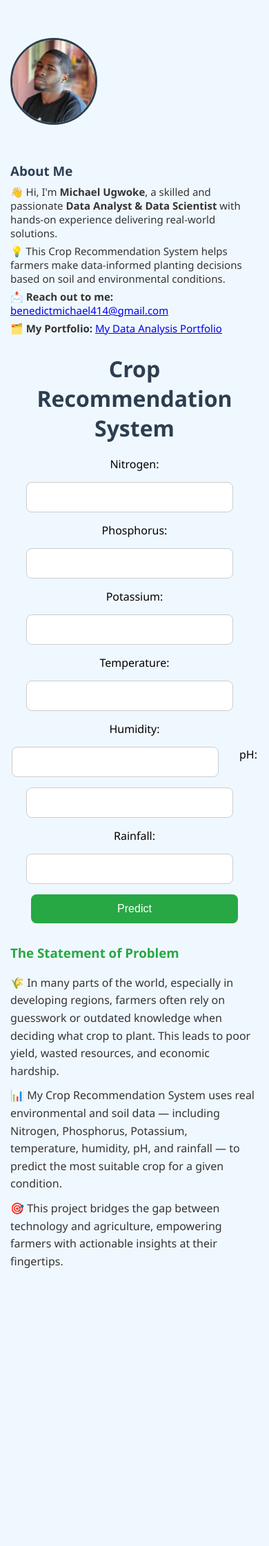
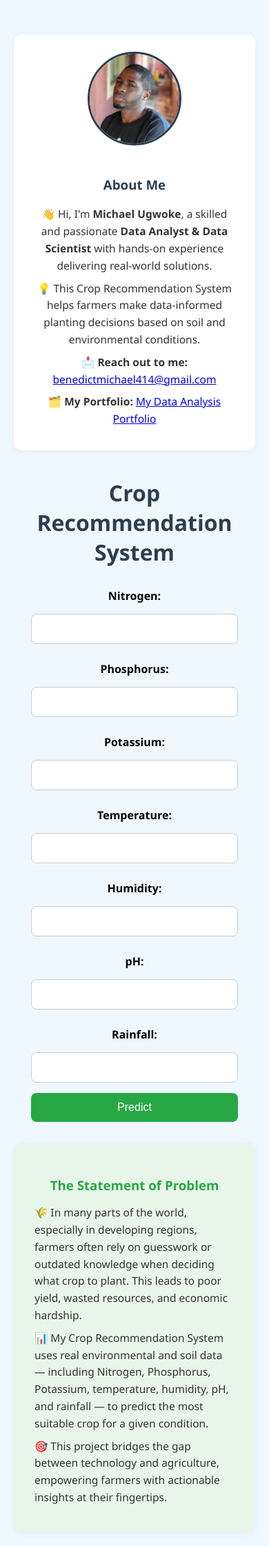
Before and after one commit to Echelon07/crop-recommendation-system, a Flask app: page / in a window 390 px wide. Shown: the whole page at 69% size. Before the commit the page ends 1839 px from the top, so only its background shows below. Run offline with Flask 3, Linux system fonts and the light colour scheme; parts of the project's set-up code (start-up, migrations or seed data) failed here and were passed over.

Commit message:
Improved layout and styling for About and Problem sections

```diff
--- a/app.py
+++ b/app.py
@@ -1,42 +1,33 @@
-import joblib
-import numpy as np
 from flask import Flask, render_template, request
+import pickle
 
 app = Flask(__name__)
 
-# Load model, scaler, and label encoder
-model = joblib.load('crop_model.pkl')
-scaler = joblib.load('scaler.pkl')
-label_encoder = joblib.load('label_encoder.pkl')
+# Load your model, encoder, and scaler
+model = pickle.load(open('model.pickel', 'rb'))
+scaler = pickle.load(open('standard_scaler.pickel', 'rb'))
+label_encoder = pickle.load(open('label_encoder.pickel', 'rb'))
 
 @app.route('/')
 def home():
-    return render_template('index.html')
+    return render_template('index.html')  # Make sure this file exists in templates/
 
 @app.route('/predict', methods=['POST'])
 def predict():
-    try:
-        features = [
-            float(request.form['nitrogen']),
-            float(request.form['phosphorus']),
-            float(request.form['potassium']),
-            float(request.form['temperature']),
-            float(request.form['humidity']),
-            float(request.form['ph']),
-            float(request.form['rainfall'])
-        ]
+    if request.method == 'POST':
+        N = float(request.form['N'])
+        P = float(request.form['P'])
+        K = float(request.form['K'])
+        temperature = float(request.form['temperature'])
+        humidity = float(request.form['humidity'])
+        ph = float(request.form['ph'])
+        rainfall = float(request.form['rainfall'])
 
-        # Scale the features
-        scaled_features = scaler.transform([features])
+        scaled_input = scaler.transform([[N, P, K, temperature, humidity, ph, rainfall]])
+        prediction = model.predict(scaled_input)
+        crop = label_encoder.inverse_transform(prediction)[0]
 
-        # Predict
-        prediction_encoded = model.predict(scaled_features)
-        prediction = label_encoder.inverse_transform(prediction_encoded)[0]
+        return render_template('index.html', prediction_text=f"Recommended Crop: {crop}")
 
-        # Pass prediction to template
-        return render_template('index.html', prediction_text=f"🌱 Recommended Crop: {prediction}")
-
-    except Exception as e:
-        return render_template('index.html', prediction_text="❌ Error in prediction: " + str(e))
-if __name__ == '__main__':
+if __name__ == "__main__":
     app.run(debug=True)
--- a/requirements.txt
+++ b/requirements.txt
@@ -11,4 +11,4 @@ scikit-learn==1.7.1
 scipy==1.16.1
 threadpoolctl==3.6.0
 Werkzeug==3.1.3
-gunicorn
+gunicorn==21.2.0
--- a/static/style.css
+++ b/static/style.css
@@ -6,15 +6,14 @@ body {
 }
 
 .container {
-    max-width: 900px;
+    max-width: 1000px;
     margin: auto;
     padding: 20px;
 }
 
-h1 {
+h1, h2, h3 {
     text-align: center;
     color: #2c3e50;
-    margin-bottom: 20px;
 }
 
 form {
@@ -23,6 +22,14 @@ form {
     justify-content: center;
     gap: 15px;
     margin-bottom: 30px;
+}
+
+form label {
+    width: 100%;
+    max-width: 300px;
+    text-align: left;
+    font-weight: bold;
+    margin-top: 10px;
 }
 
 form input, button {
@@ -40,28 +47,29 @@ button {
     color: white;
     border: none;
     cursor: pointer;
+    transition: background 0.3s ease;
 }
 
 button:hover {
     background-color: #218838;
 }
 
-h2 {
-    text-align: center;
-    color: #006400;
-}
-
 .profile {
     display: flex;
-    align-items: center;
-    gap: 20px;
-    margin-top: 40px;
+    align-items: flex-start;
+    gap: 25px;
     flex-wrap: wrap;
+    background: #fff;
+    padding: 25px;
+    border-radius: 12px;
+    box-shadow: 0 2px 10px rgba(0,0,0,0.05);
+    margin-top: 30px;
+    margin-bottom: 40px;
 }
 
 .profile img {
-    width: 120px;
-    height: 120px;
+    width: 130px;
+    height: 130px;
     border-radius: 50%;
     border: 3px solid #2c3e50;
     object-fit: cover;
@@ -72,47 +80,47 @@ h2 {
     min-width: 250px;
 }
 
-.profile h3 {
-    margin-bottom: 8px;
-    color: #2c3e50;
+.profile p, .problem p {
+    margin: 8px 0;
+    font-size: 15.5px;
+    color: #333;
+    line-height: 1.6;
 }
 
-.profile p, .problem p {
-    margin: 6px 0;
-    font-size: 15px;
-    color: #333;
+.problem {
+    background: #e8f5e9;
+    padding: 30px;
+    border-radius: 12px;
+    box-shadow: 0 2px 10px rgba(0,0,0,0.05);
 }
 
-.problem p {
-    margin: 10px 0;
-    font-size: 16px; /* Increased from 15px */
-    line-height: 1.6; /* Improved spacing between lines */
-    color: #333;
+.problem h3 {
+    color: #28a745;
+    margin-bottom: 15px;
 }
 
-
-
-.problem h3 {
-    margin-top: 0;
-    color: #28a745;
+.result {
+    text-align: center;
+    margin-top: 20px;
+    color: #006400;
+    font-weight: bold;
+    font-size: 18px;
 }
 
 /* 📱 Mobile Responsiveness */
-@media (max-width: 600px) {
-    .form input, button {
-        width: 100%;
+@media (max-width: 768px) {
+    .profile {
+        flex-direction: column;
+        align-items: center;
+        text-align: center;
     }
 
-    .profile {
+    form {
         flex-direction: column;
-        align-items: flex-start;
+        align-items: center;
     }
 
-    .profile img {
-        margin-bottom: 15px;
-    }
-
-    .container {
-        padding: 15px;
+    form label {
+        text-align: center;
     }
 }
--- a/templates/index.html
+++ b/templates/index.html
@@ -9,7 +9,7 @@
         <div class="top-section">
             <!-- Left: Profile -->
             <div class="profile">
-                <img src="{{ url_for('static', filename='your_photo.jpg') }}">
+                <img src="{{ url_for('static', filename='your_photo.jpg') }}" alt="Profile Photo">
 
                 <div>
                     <h3>About Me</h3>
@@ -27,29 +27,29 @@
             <div class="form-section">
                 <h1>Crop Recommendation System</h1>
                 <form action="/predict" method="POST">
-                    <label>Nitrogen:</label><input type="text" name="N"><br>
-                    <label>Phosphorus:</label><input type="text" name="P"><br>
-                    <label>Potassium:</label><input type="text" name="K"><br>
-                    <label>Temperature:</label><input type="text" name="temperature"><br>
-                    <label>Humidity:</label><input type="text" name="humidity"><br>
-                    <label>pH:</label><input type="text" name="ph"><br>
-                    <label>Rainfall:</label><input type="text" name="rainfall"><br>
+                    <label>Nitrogen:</label><input type="text" name="N">
+                    <label>Phosphorus:</label><input type="text" name="P">
+                    <label>Potassium:</label><input type="text" name="K">
+                    <label>Temperature:</label><input type="text" name="temperature">
+                    <label>Humidity:</label><input type="text" name="humidity">
+                    <label>pH:</label><input type="text" name="ph">
+                    <label>Rainfall:</label><input type="text" name="rainfall">
                     <button type="submit">Predict</button>
                 </form>
 
                 {% if prediction_text %}
-                <h3>{{ prediction_text }}</h3>
+                <div class="result">
+                    <h3>{{ prediction_text }}</h3>
+                </div>
                 {% endif %}
             </div>
         </div>
 
-        <!-- ✅ Statement of Problem -->
+        <!-- Problem Section -->
         <div class="problem">
             <h3>The Statement of Problem</h3>
             <p>🌾 In many parts of the world, especially in developing regions, farmers often rely on guesswork or outdated knowledge when deciding what crop to plant. This leads to poor yield, wasted resources, and economic hardship.</p>
-
             <p>📊 My Crop Recommendation System uses real environmental and soil data — including Nitrogen, Phosphorus, Potassium, temperature, humidity, pH, and rainfall — to predict the most suitable crop for a given condition.</p>
-
             <p>🎯 This project bridges the gap between technology and agriculture, empowering farmers with actionable insights at their fingertips.</p>
         </div>
     </div>
```
Also changed, not shown: .render.yaml.
